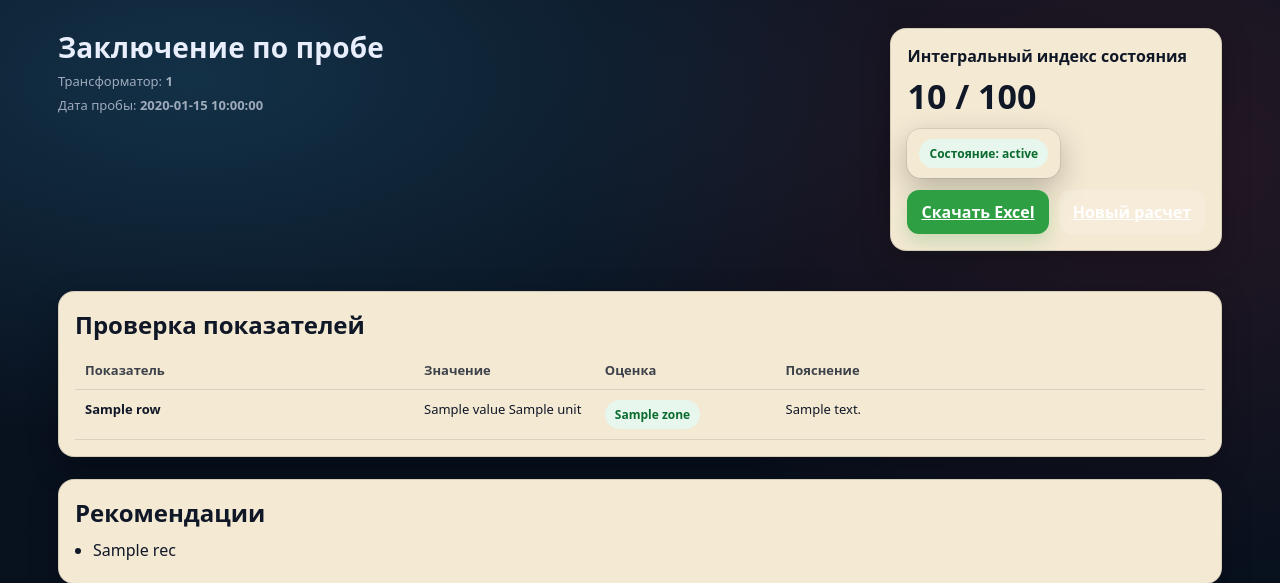
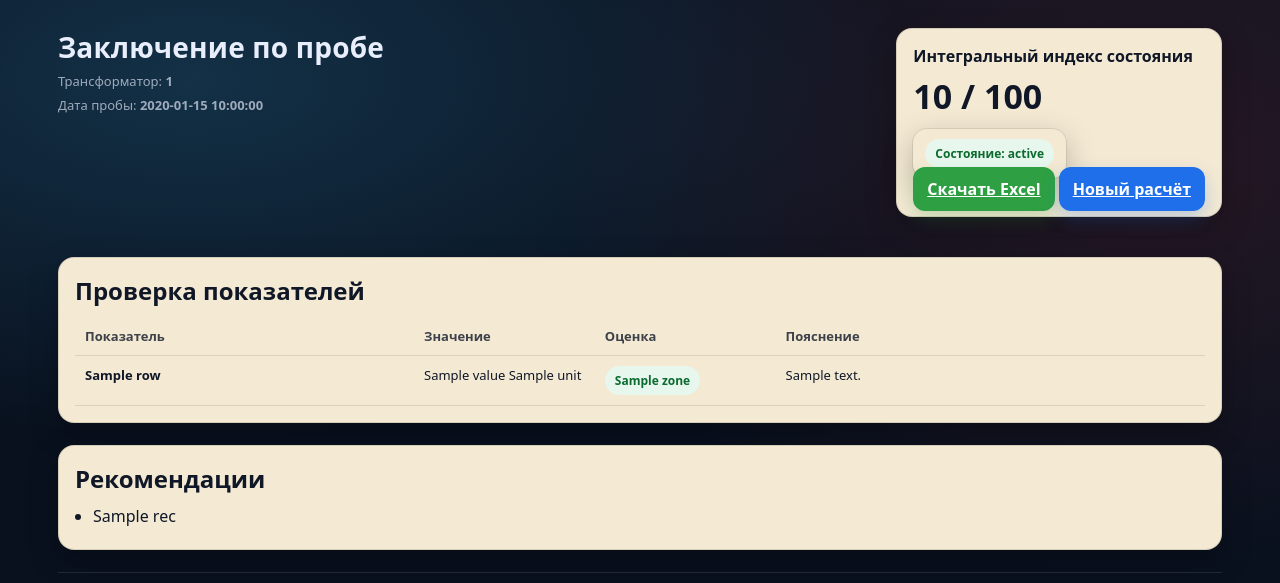
Before and after one commit to ilyashn2001-code/aidar_ahmetov, a Flask app: template templates/result.html in a window 1280 px wide. Shown: the top 583 px of the page. Run offline with Flask 3, Linux system fonts and the light colour scheme; the template is opened without the code that fills it: most values are stand-ins (such as "Sample title", 1, 10 or a date in 2020).

Commit message:
Update result.html

```diff
--- a/templates/result.html
+++ b/templates/result.html
@@ -8,15 +8,16 @@
 </head>
 <body>
   <div class="container">
-    <div class="header">
+    <div class="header header-result">
       <div>
         <h1 class="h1">Заключение по пробе</h1>
         <div class="sub">Трансформатор: <b>{{ transformer_id or "не указан" }}</b></div>
         <div class="sub">Дата пробы: <b>{{ sample_date or "не указана" }}</b></div>
       </div>
 
-      <div class="result-card">
+      <div class="result-card result-summary">
         <div style="font-weight:800; margin-bottom:6px;">Интегральный индекс состояния</div>
+
         <div style="display:flex; align-items:baseline; gap:10px;">
           <div style="font-size:34px; font-weight:900;">{{ index_score }} / 100</div>
         </div>
@@ -25,13 +26,14 @@
         {% set glow = "" %}
         {% if status == "ПОГРАНИЧНОЕ" %}{% set cls = "warn" %}{% endif %}
         {% if status == "КРИТИЧЕСКОЕ" %}{% set cls = "crit" %}{% set glow = "glow" %}{% endif %}
+
         <div class="badge {{ glow }}" style="margin-top:10px;">
           <span class="pill {{ cls }}">Состояние: {{ status }}</span>
         </div>
 
-        <div class="actions" style="margin-top:12px;">
+        <div class="result-actions">
           <a class="btn green" href="/export/xlsx">Скачать Excel</a>
-          <a class="btn secondary" href="/">Новый расчет</a>
+          <a class="btn" href="/">Новый расчёт</a>
         </div>
       </div>
     </div>
```
